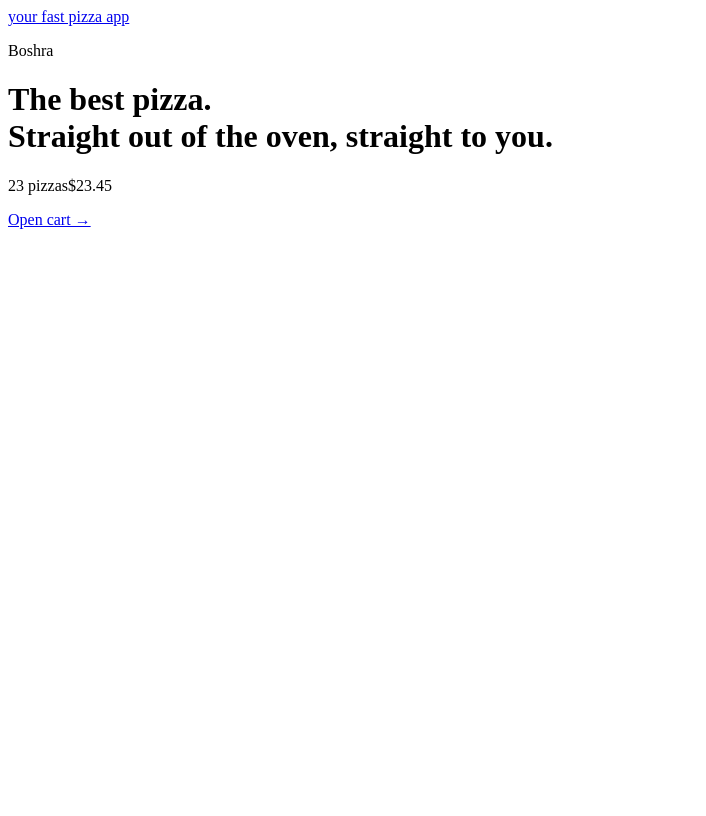
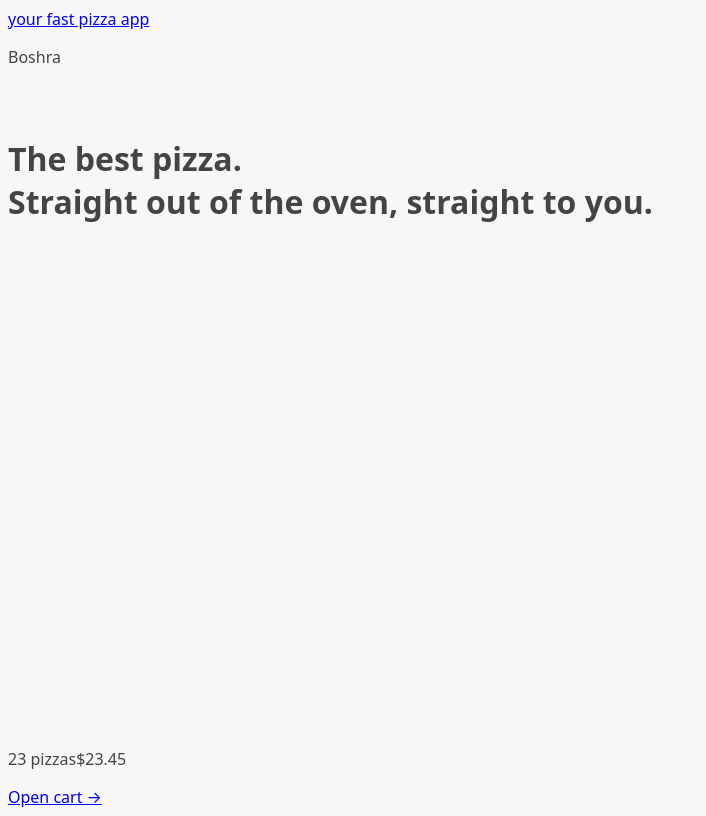
Before and after one commit to boshraemad/fast-react-pizza, a React (Vite) app: page / in a window 1280 px wide. Shown: the whole page, without its empty margins (0-706 px from the left). Built offline with nearby package versions, Linux system fonts and the light colour scheme.

Commit message:
display Loading indicator

```diff
--- a/src/main.jsx
+++ b/src/main.jsx
@@ -1,6 +1,7 @@
 import React from 'react'
 import ReactDOM from 'react-dom/client'
 import App from './App.jsx'
+import "./index.css"
 
 ReactDOM.createRoot(document.getElementById('root')).render(
   <React.StrictMode>
--- a/src/ui/AppLayout.jsx
+++ b/src/ui/AppLayout.jsx
@@ -1,10 +1,16 @@
 import Header from "./Header"
 import CartOverview from "../features/cart/CartOverview"
 import { Outlet } from "react-router-dom"
+import { useNavigation } from "react-router-dom"
+import Loader from "./Loader"
 
 export default function AppLayout() {
+  const navigation = useNavigation();
+  console.log(navigation)
+  const isLoading = navigation.state === 'loading';
   return (
-    <div>
+    <div className="layout">
+        {isLoading && <Loader/>}
         <Header/>
         <main>
             <Outlet/>
--- /dev/null
+++ b/src/ui/Loader.jsx
@@ -0,0 +1,9 @@
+function Loader() {
+    return (
+      <div className="absolute inset-0 flex items-center justify-center bg-slate-200/20 backdrop-blur-sm">
+        <div className="loader"></div>
+      </div>
+    );
+  }
+
+  export default Loader;
```
